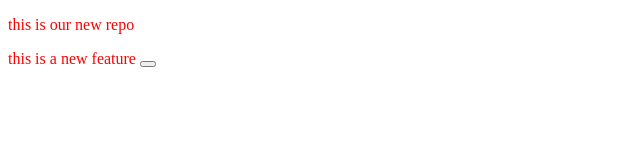
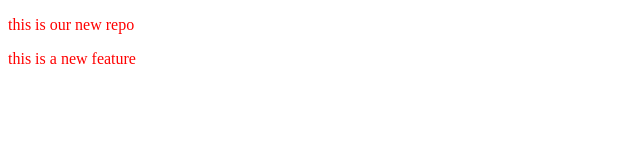
Before and after one commit to sg1290318-pixel/apnacollege-demo, a plain HTML site: page index.html in a window 1280 px wide. Shown: the full height of the page, 0-640 px from the left. Drawn offline with Linux system fonts and the light colour scheme.

Commit message:
delete button

```diff
--- a/index.html
+++ b/index.html
@@ -8,6 +8,6 @@
 </head>
 <body>
    <p> this is our new repo</p>
-   <p> this is a new feature <button></button></p>
+   <p> this is a new feature </p>
 </body>
 </html>
```
